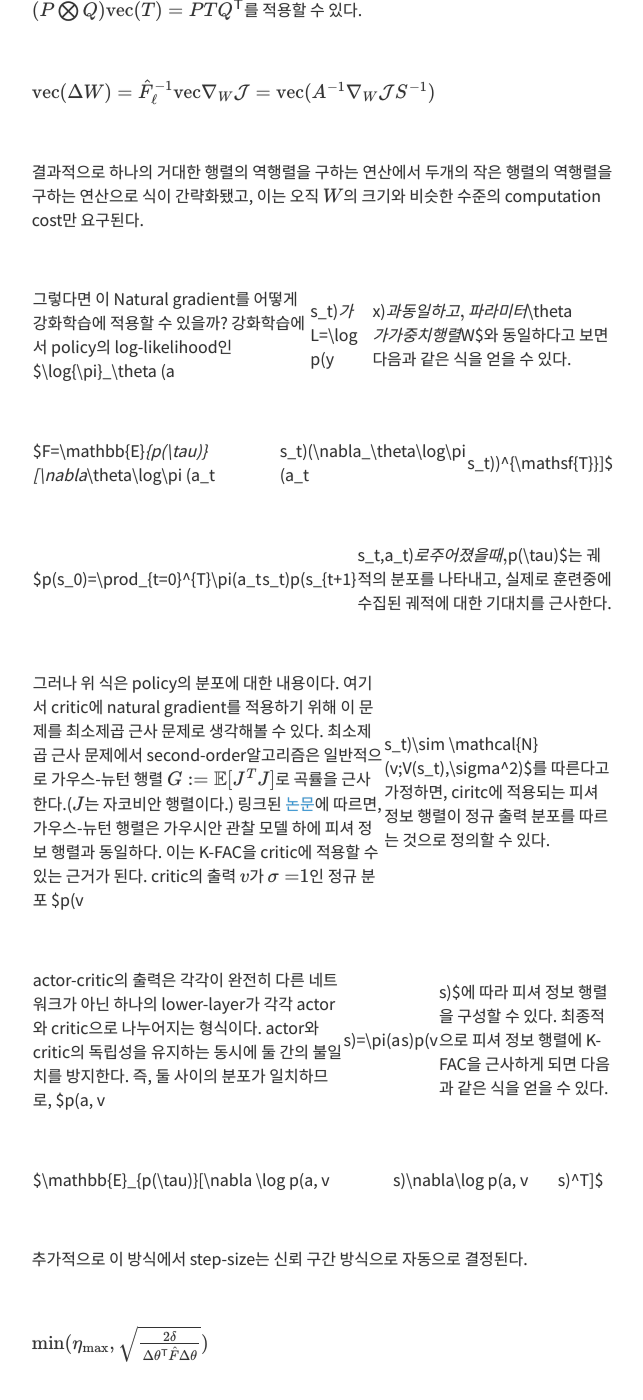
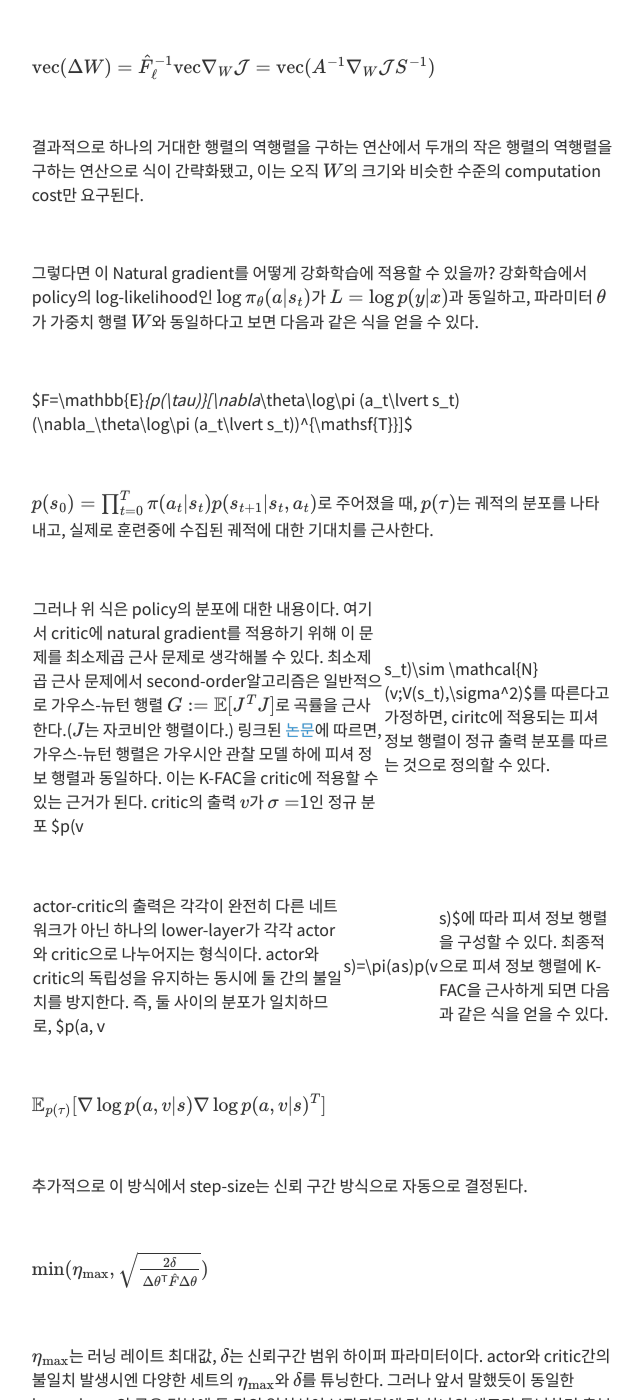
Before and after one commit to Clarit7/clarit7.github.io, a Jekyll site: the page built from _posts/2020-12-30-acktr.md, in a window 1280 px wide and 1400 px high, scrolled down 2455 px. Shown: the whole window, without its empty margins (317-960 px from the left). Built offline with Jekyll 4.4.1, drawn with Linux system fonts in a browser that asks for light colours; some web fonts are replaced; formulas are drawn with MathJax 3; comment, search, counter and statistics services are not loaded; some of the changed text lies outside the part shown.

Commit message:
Update 2020-12-30-acktr.md

```diff
--- a/_posts/2020-12-30-acktr.md
+++ b/_posts/2020-12-30-acktr.md
@@ -54,7 +54,7 @@ $F_\ell=\mathbb{E}[\mathrm{vec}\{\nabla_WL\}\mathrm{vec}\{\nabla_WL\}^\mathsf{T}
 
 <br/>
 
-$L={\log}p(y|x)$은 신경망에서 입력에 대한 출력의 분포에 대한 log-likelihood, $W{\in}\mathbb{R}^{C_{out}\times{C_{in}}}$는 가중치 행렬을 뜻하고 $\ell$은 레이어를 뜻한다.
+$L={\log}p(y\lvert x)$은 신경망에서 입력에 대한 출력의 분포에 대한 log-likelihood, $W{\in}\mathbb{R}^{C_{out}\times{C_{in}}}$는 가중치 행렬을 뜻하고 $\ell$은 레이어를 뜻한다.
 
 <br/>
 
@@ -78,15 +78,15 @@ $\mathrm{vec}(\Delta W) = \hat F_\ell^{-1}\mathrm{vec}\{\nabla_W\mathcal{J}\} =
 
 <br/>
 
-그렇다면 이 Natural gradient를 어떻게 강화학습에 적용할 수 있을까? 강화학습에서 policy의 log-likelihood인 $\log{\pi}_\theta (a| s_t)$가 $L=\log p(y|x)$과 동일하고, 파라미터 $\theta$가 가중치 행렬 $W$와 동일하다고 보면 다음과 같은 식을 얻을 수 있다.
+그렇다면 이 Natural gradient를 어떻게 강화학습에 적용할 수 있을까? 강화학습에서 policy의 log-likelihood인 $\log{\pi}_\theta (a\lvert s_t)$가 $L=\log p(y\lvert x)$과 동일하고, 파라미터 $\theta$가 가중치 행렬 $W$와 동일하다고 보면 다음과 같은 식을 얻을 수 있다.
 
 <br/>
 
-$F=\mathbb{E}_{p(\tau)}[\nabla_\theta\log\pi (a_t|s_t)(\nabla_\theta\log\pi (a_t|s_t))^{\mathsf{T}}]$
+$F=\mathbb{E}_{p(\tau)}[\nabla_\theta\log\pi (a_t\lvert s_t)(\nabla_\theta\log\pi (a_t\lvert s_t))^{\mathsf{T}}]$
 
 <br/>
 
-$p(s_0)=\prod_{t=0}^{T}\pi(a_t|s_t)p(s_{t+1}|s_t,a_t)$로 주어졌을 때, $p(\tau)$는 궤적의 분포를 나타내고, 실제로 훈련중에 수집된 궤적에 대한 기대치를 근사한다.
+$p(s_0)=\prod_{t=0}^{T}\pi(a_t\lvert s_t)p(s_{t+1}\lvert s_t,a_t)$로 주어졌을 때, $p(\tau)$는 궤적의 분포를 나타내고, 실제로 훈련중에 수집된 궤적에 대한 기대치를 근사한다.
 
 <br/>
 
@@ -98,7 +98,7 @@ actor-critic의 출력은 각각이 완전히 다른 네트워크가 아닌 하
 
 <br/>
 
-$\mathbb{E}_{p(\tau)}[\nabla \log p(a, v|s)\nabla\log p(a, v|s)^T]$
+$\mathbb{E}_{p(\tau)}[\nabla \log p(a, v\lvert s)\nabla\log p(a, v\lvert s)^T]$
 
 <br/>
 
```
